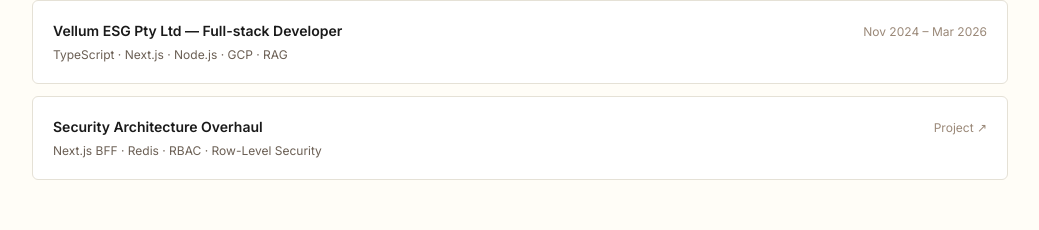
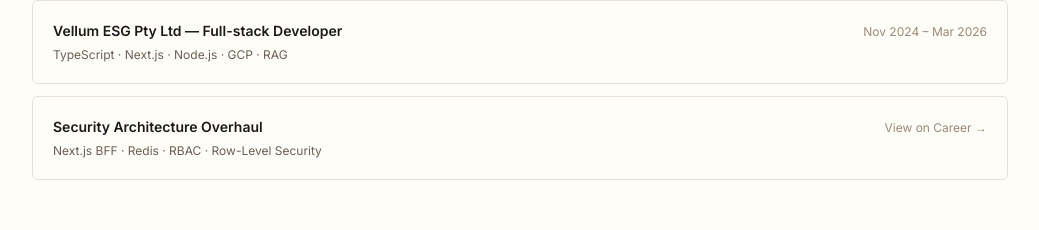
Before and after one commit to V1ncenTNg02/awesome-big-V, a Next.js app: page / in a window 1280 px wide. Shown: the part 852-1082 px from the top of the page, without its empty margins (120-1159 px from the left). Built offline with nearby package versions, Linux system fonts and the light colour scheme; a web font is replaced by a local one.

Commit message:
fix(home): guard empty data access, stable photo keys, remove anonymous link wrapper

```diff
--- a/components/home/ExperiencePreview.tsx
+++ b/components/home/ExperiencePreview.tsx
@@ -5,6 +5,8 @@
 export default function ExperiencePreview() {
   const latestJob = experience[0]
   const featuredProject = projects[0]
+
+  if (!latestJob || !featuredProject) return null
 
   return (
     <section className="max-w-5xl mx-auto px-6 py-16 border-b border-parchment">
@@ -20,7 +22,7 @@
         {/* Job preview */}
         <Link
           href="/career"
-          className="border border-parchment rounded-card p-5 bg-white hover:border-ink-muted transition-colors block"
+          className="border border-parchment rounded-card p-5 bg-cream hover:border-ink-muted transition-colors block"
         >
           <div className="flex justify-between items-baseline">
             <span className="font-sans text-sm font-semibold text-ink">{latestJob.company} — {latestJob.role}</span>
@@ -31,11 +33,11 @@
         {/* Project preview */}
         <Link
           href="/career"
-          className="border border-parchment rounded-card p-5 bg-white hover:border-ink-muted transition-colors block"
+          className="border border-parchment rounded-card p-5 bg-cream hover:border-ink-muted transition-colors block"
         >
           <div className="flex justify-between items-baseline">
             <span className="font-sans text-sm font-semibold text-ink">{featuredProject.title}</span>
-            <span className="font-sans text-xs text-ink-muted">Project ↗</span>
+            <span className="font-sans text-xs text-ink-muted">View on Career →</span>
           </div>
           <p className="font-sans text-xs text-ink-body mt-1.5">{featuredProject.stack.join(' · ')}</p>
         </Link>
--- a/components/home/PhotoPreview.tsx
+++ b/components/home/PhotoPreview.tsx
@@ -16,10 +16,9 @@
       {preview.length === 0 ? (
         <p className="font-sans text-xs text-ink-muted">Photos coming soon.</p>
       ) : (
-        <Link href="/gallery" className="block">
         <div className="columns-3 gap-2">
-            {preview.map((photo, i) => (
-              <div key={i} className="break-inside-avoid mb-2">
+          {preview.map((photo) => (
+            <div key={photo.src} className="break-inside-avoid mb-2">
               <Image
                 src={photo.src}
                 alt={photo.alt}
@@ -30,7 +29,6 @@
             </div>
           ))}
         </div>
-        </Link>
       )}
     </section>
   )
```
Lines whose indentation alone changed are shown as unchanged.
